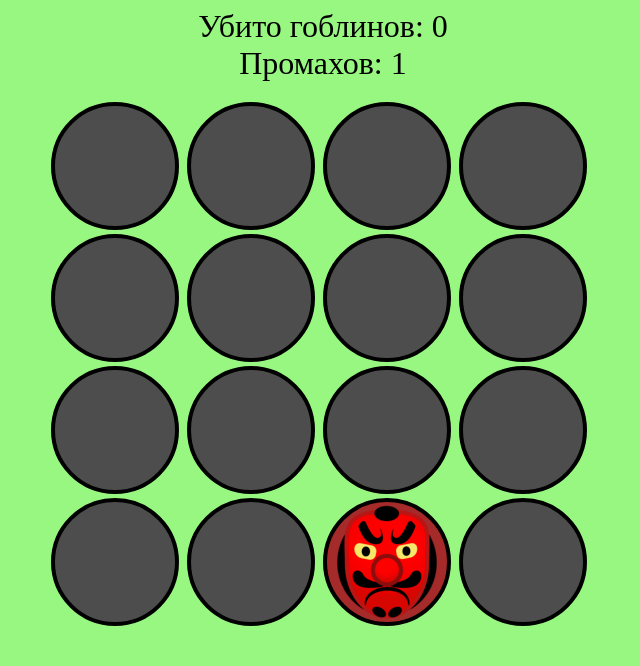
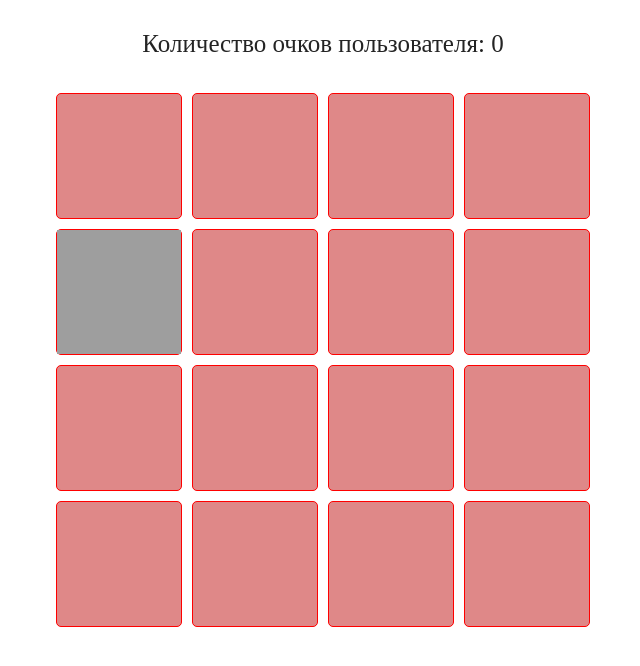
Before and after one commit to TakanawaYuku/ahj-EVENT, a website built with webpack: page src/index.html in a window 1280 px wide. Shown: the whole page, without its empty margins (317-957 px from the left). Built offline with nearby package versions, Linux system fonts and the light colour scheme; grey boxes are pictures that could not be loaded.

```diff
--- /dev/null
+++ b/src/components/end-game/end-game.js
@@ -0,0 +1,4 @@
+export default function endGame() {
+   const modal = document.querySelector('.modal');
+   modal.classList.add('modal_open');
+}
--- /dev/null
+++ b/src/components/playing-area/playing-area.css
@@ -0,0 +1,22 @@
+.playing-area {
+  display: flex;
+  flex-wrap: wrap;
+  width: 620px;
+  margin: 0 auto;
+  padding-left: 75px;
+  list-style-type: none;
+}
+
+.playing-area__item {
+  width: 20%;
+  height: 124px;
+  margin: 5px;
+  background-color: rgb(223, 136, 136);
+  border: 1px solid red;
+  border-radius: 5px;
+}
+
+.playing-area__img {
+  width: 124px;
+  height: 124px;
+}
--- /dev/null
+++ b/src/components/playing-area/playing-area.js
@@ -0,0 +1,25 @@
+import './playing-area.css';
+
+export default class PlayingArea {
+  // constructor(element) {
+  //   this._element = element;
+  // }
+
+  randomMovingGoblin() {
+    const goblinImg = document.createElement('img');
+    goblinImg.classList.add('playing-area__img');
+    goblinImg.src = 'https://raw.githubusercontent.com/netology-code/ahj-homeworks/video/dom/pic/goblin.png';
+
+    const playingItemsCollection = document.querySelectorAll('.playing-area__item');
+
+    for(const playingItem of playingItemsCollection) {
+      if(playingItem.firstElementChild) {
+        playingItem.firstElementChild.remove();
+      }
+    }
+
+    const randomPlayingItem = Math.floor(Math.random() * playingItemsCollection.length);
+
+    playingItemsCollection[randomPlayingItem].append(goblinImg);
+  }
+}
--- /dev/null
+++ b/src/components/user-click/user-click.js
@@ -0,0 +1,26 @@
+import endGame from '../end-game/end-game';
+
+export default function userClick(timerId) {
+    const playingItemsCollection = document.querySelectorAll('.playing-area__item');
+
+    const userPoints = document.querySelector('.user-got-points__number');
+
+    let userFailPoints = 0;
+
+    for (const playingItem of playingItemsCollection) {
+      playingItem.addEventListener('click', (e) => {
+          //console.log(e.target.className);
+
+          if (e.target.className === 'playing-area__img') {
+            userPoints.textContent = +userPoints.textContent + 1;
+          } else {
+            userFailPoints++;
+            console.log(userFailPoints);
+            if (userFailPoints >= 5) {
+                endGame();
+                clearTimeout(timerId);
+            }
+          }
+      })
+    }
+}
--- a/src/css/style.css
+++ b/src/css/style.css
@@ -1,33 +1,29 @@
 body {
-  background: rgb(152, 247, 128);
-  text-align: center;
-  cursor: url("../img/hammer.png"), auto;
+    color: #242424;
 }
 
-.status {
-  margin-bottom: 20px;
-  font-size: 32px;
+.modal {
+    position: absolute;
+    top: 50%;
+    left: 50%;
+    transform: translate(-50%, -50%);
+    display: none;
+    width: 500px;
+    height: 300px;
+    align-items: center;
+    text-align: center;
+    font-size: 45px;
+    background-color: white;
+    border: 4px solid;
+    border-radius: 5px;
 }
 
-.game-board {
-  width: 550px;
-  margin: auto;
+.modal_open {
+    display: flex;
 }
 
-.hole {
-  width: 120px;
-  height: 120px;
-  background: rgb(77, 77, 77);
-  display: inline-block;
-  border: 4px solid black;
-  border-radius: 50%;
-  margin-right: 8px;
+.user-got-points {
+   margin: 30px 0;
+   text-align: center;
+   font-size: 25px;
 }
-
-.hole_has-goblin {
-  background-image: url("../img/goblin.png");
-  background-position: center center;
-  background-repeat: no-repeat;
-  background-size: contain;
-  background-color: brown;
-}
--- a/src/index.html
+++ b/src/index.html
@@ -1,20 +1,40 @@
-<!doctype html>
+<!DOCTYPE html>
 <html lang="en">
 <head>
-    <meta charset="UTF-8">
-    <meta name="viewport" content="width=device-width, initial-scale=1.0">
-    <meta http-equiv="X-UA-Compatible" content="ie=edge">
-    <title>Game</title>
-    <link rel="shortcut icon" type="image/x-icon">
-    <link rel="stylesheet" href="./css/style.css">
+  <meta charset="UTF-8">
+  <meta name="viewport" content="width=device-width, initial-scale=1.0">
+  <meta http-equiv="X-UA-Compatible" content="ie=edge">
+  <title>Document</title>
 </head>
 <body>
-    <div id="status" class="status">
-        Убито гоблинов: <span id="dead">0</span><br>
-        Промахов: <span id="lost">0</span><br>
+
+    <div class="user-got-points">
+      <span>Количество очков пользователя:</span>
+      <span class="user-got-points__number">0</span>
     </div>
-    <div class="game-board">
 
+    <ul class="playing-area">
+      <li class="playing-area__item"></li>
+      <li class="playing-area__item"></li>
+      <li class="playing-area__item"></li>
+      <li class="playing-area__item"></li>
+      <li class="playing-area__item"></li>
+      <li class="playing-area__item"></li>
+      <li class="playing-area__item"></li>
+      <li class="playing-area__item"></li>
+      <li class="playing-area__item"></li>
+      <li class="playing-area__item"></li>
+      <li class="playing-area__item"></li>
+      <li class="playing-area__item"></li>
+      <li class="playing-area__item"></li>
+      <li class="playing-area__item"></li>
+      <li class="playing-area__item"></li>
+      <li class="playing-area__item"></li>
+    </ul>
+
+    <div class="modal">
+      <span>Вы промахнулись 5 раз. Игра завершена!</span>
     </div>
+
 </body>
 </html>
--- a/src/index.js
+++ b/src/index.js
@@ -1,3 +1,3 @@
-import './css/style.css';
+import "./css/style.css";
 
-import './js/app';
+import "./js/app";
--- a/src/js/GameBoard.js
+++ /dev/null
@@ -1,33 +0,0 @@
-export default class GameBoard {
-  constructor(size) {
-    this.boardSize = size;
-    this.cells = [];
-    this.activeHole = 0;
-    this.gameBoard = document.querySelector('.game-board');
-    this.createBoard();
-  }
-
-  createBoard() {
-    for (let i = 1; i <= this.boardSize ** 2; i += 1) {
-      const cell = document.createElement('div');
-      cell.className = `hole hole-${i}`;
-      this.gameBoard.append(cell);
-
-      this.cells.push(cell);
-    }
-  }
-
-  setNextCell() {
-    const hole = document.querySelectorAll('.hole');
-    const arrHole = Array.from(hole);
-
-    arrHole[this.activeHole].classList.remove('hole_has-goblin');
-    this.activeHole = Math.floor(Math.random() * arrHole.length);
-    arrHole[this.activeHole].classList.add('hole_has-goblin');
-  }
-
-  showImage() {
-    // setInterval(() => this.setNextCell(), 1000);
-    this.setNextCell();
-  }
-}
--- a/src/js/GameLogic.js
+++ /dev/null
@@ -1,55 +0,0 @@
-import GameBoard from './GameBoard';
-
-export default class GameLogic extends GameBoard {
-  constructor(board) {
-    super();
-    this.board = board;
-    this.eventClick();
-    this.dead = 0;
-    this.lost = 0;
-    this.clickOrNo = true;
-  }
-
-  scoring(score) {
-    const dead = document.getElementById('dead');
-    const lost = document.getElementById('lost');
-    if (score) {
-      this.dead += 1;
-      dead.textContent = this.dead;
-    } else {
-      this.lost += 1;
-      lost.textContent = this.lost;
-      if (this.lost === 5) {
-        // eslint-disable-next-line no-alert
-        alert(`GAME OVER!!! Your account ${this.dead}`);
-        lost.textContent = 0;
-        dead.textContent = 0;
-        this.lost = 0;
-        this.dead = 0;
-      }
-    }
-    this.board.setNextCell();
-  }
-
-  eventClick() {
-    setInterval(() => {
-      if (this.clickOrNo) {
-        this.clickOrNo = false;
-      } else {
-        this.scoring(false);
-      }
-    }, 1000);
-
-    this.board.cells.forEach((element) => {
-      element.addEventListener('click', () => {
-        this.clickOrNo = true;
-        if (element.classList.contains('hole_has-goblin')) {
-          this.scoring(true);
-          this.board.setNextCell();
-        } else {
-          this.scoring(false);
-        }
-      });
-    });
-  }
-}
--- a/src/js/app.js
+++ b/src/js/app.js
@@ -1,7 +1,10 @@
-import GameBoard from './GameBoard';
-import GameLogic from './GameLogic';
+import PlayingArea from '../components/playing-area/playing-area';
+import userClick from '../components/user-click/user-click';
 
-const board = new GameBoard(4);
-board.showImage();
-// eslint-disable-next-line no-unused-vars
-const logic = new GameLogic(board);
+document.addEventListener('DOMContentLoaded', () => {
+  const playingArea = new PlayingArea(document.querySelector('.playing-area'));
+
+  const randomMovingGoblinTimerId = setInterval(playingArea.randomMovingGoblin, 1000);
+
+  userClick(randomMovingGoblinTimerId);
+})
```
Also changed, not shown: src/js/__tests__/app.test.js (deleted, +0 -4 lines), src/img/goblin.png (deleted), src/img/hammer.png (deleted).
